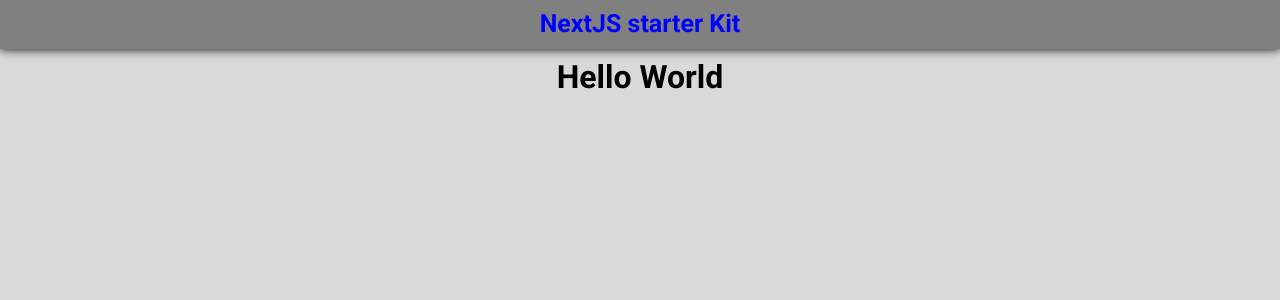
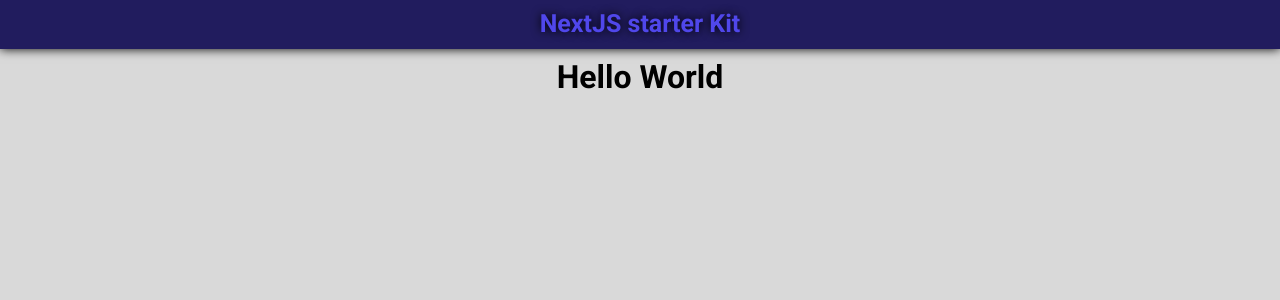
Before and after one commit to 100BC/nextjs-template, a Next.js app: page / in a window 1280 px wide. In both pictures the pointer is over the link "NextJS starter Kit". Shown: the top 300 px of the page. Built offline with nearby package versions, Linux system fonts and the light colour scheme.

Commit message:
Color Edits

```diff
--- a/components/Header/styles.module.scss
+++ b/components/Header/styles.module.scss
@@ -5,7 +5,7 @@
   top: 0;
   z-index: 100;
   width: 100%;
-  background: $grey;
+  background: $blue-600;
   color: $white;
   box-shadow: 0 0 1rem $black;
 
@@ -29,6 +29,7 @@
   padding: 1rem;
   font-weight: bold;
   font-size: 2.5rem;
+  text-shadow: 0 0 10px $black;
   white-space: nowrap;
 
   @media only screen and (max-width: $tablet) {
--- a/styles/_config.scss
+++ b/styles/_config.scss
@@ -64,7 +64,7 @@
   text-decoration: none;
 
   &:hover {
-    color: hsl(240, 100%, 50%);
+    color: $blue-300;
   }
 }
 
@@ -73,7 +73,7 @@
   background: none;
 
   &:hover {
-    color: hsl(240, 100%, 50%);
+    color: $blue-300;
   }
 }
 
```
